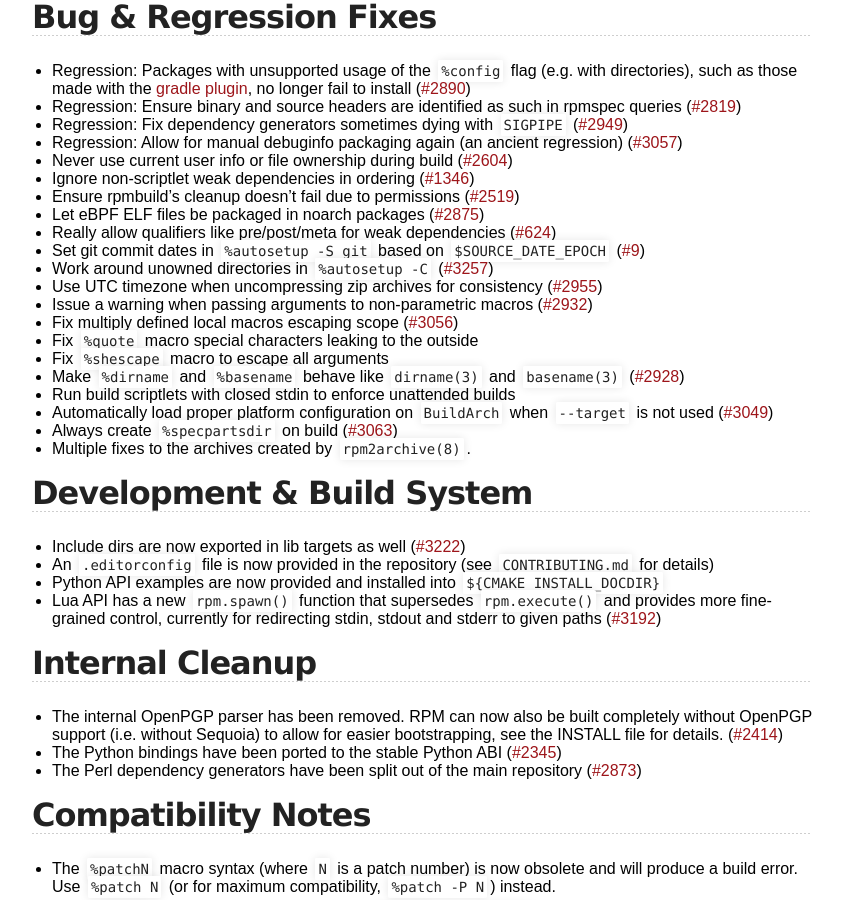
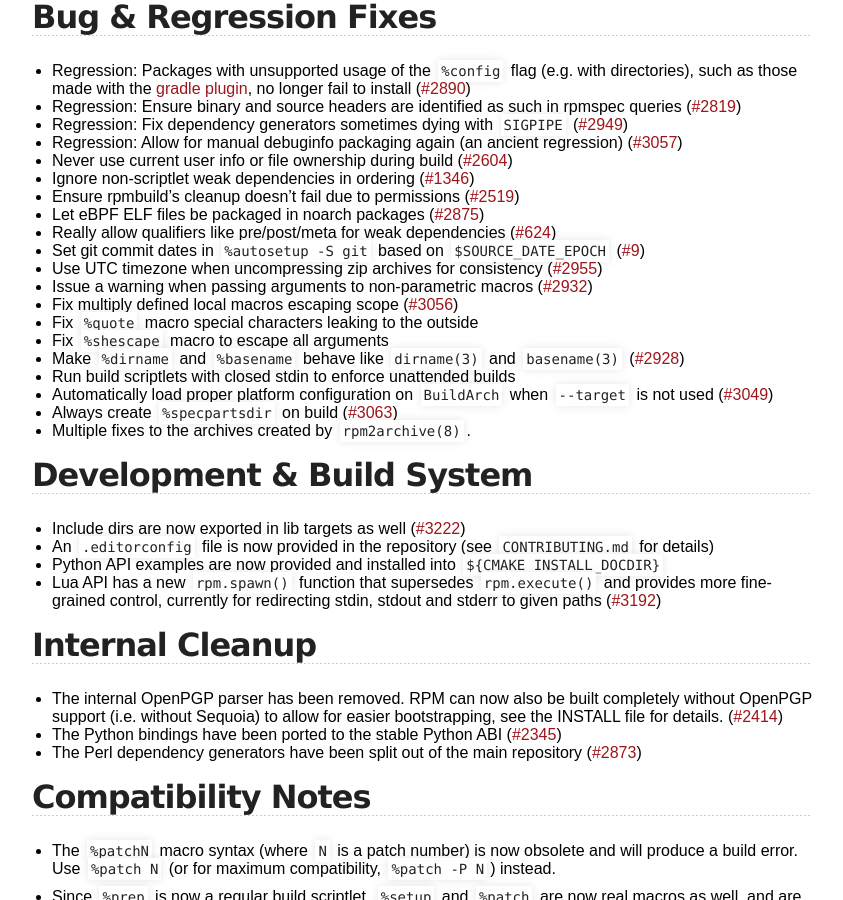
Before and after one commit to rpm-software-management/rpm-web, a Jekyll site: the page built from wiki/Releases/4.20.0.md, in a window 1280 px wide and 900 px high, scrolled down 1460 px. Shown: the whole window, without its empty margins (218-1061 px from the left). Built offline with Jekyll 4.4.1, drawn with Linux system fonts in a browser that asks for light colours.

Commit message:
Oops, %autosetup -C is new feature...
Somehow I've missed the memo here.  Therefore, no point in advertising
the bugfix in #3257.

```diff
--- a/wiki/Releases/4.20.0.md
+++ b/wiki/Releases/4.20.0.md
@@ -53,7 +53,6 @@ Last update: 2024-08-30
 * Let eBPF ELF files be packaged in noarch packages ([#2875](https://github.com/rpm-software-management/rpm/issues/2875))
 * Really allow qualifiers like pre/post/meta for weak dependencies ([#624](https://github.com/rpm-software-management/rpm/issues/624))
 * Set git commit dates in `%autosetup -S git` based on `$SOURCE_DATE_EPOCH` ([#9](https://pagure.io/fedora-reproducible-builds/project/issue/9))
-* Work around unowned directories in `%autosetup -C` ([#3257](https://github.com/rpm-software-management/rpm/issues/3257))
 * Use UTC timezone when uncompressing zip archives for consistency ([#2955](https://github.com/rpm-software-management/rpm/issues/2875))
 * Issue a warning when passing arguments to non-parametric macros ([#2932](https://github.com/rpm-software-management/rpm/issues/2932))
 * Fix multiply defined local macros escaping scope ([#3056](https://github.com/rpm-software-management/rpm/issues/3056))
```
